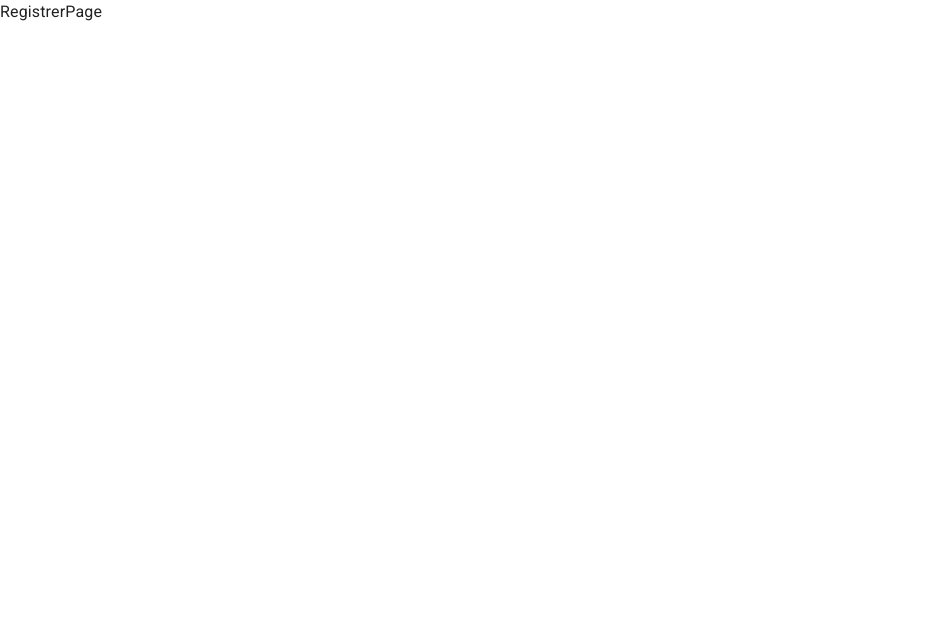
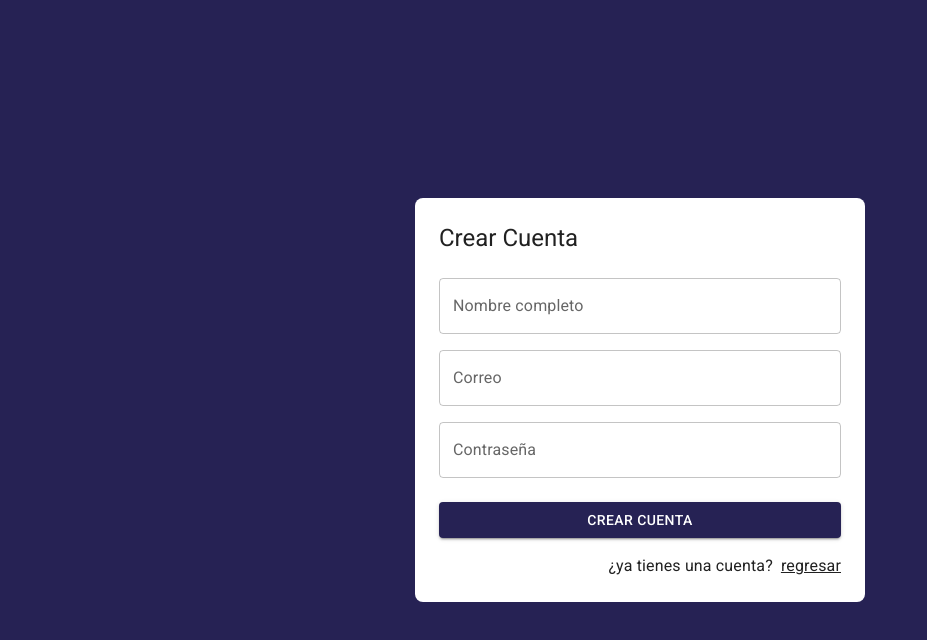
Before and after one commit to euskallehoi/JournalApp, a React (Vite) app: page /auth/Registrer in a window 1280 px wide. Shown: the top 640 px of the page, without its empty margins (0-927 px from the left). Built offline with nearby package versions, Linux system fonts and the light colour scheme.

Commit message:
actualizaciones

```diff
--- /dev/null
+++ b/src/auth/layout/AuthLayout.jsx
@@ -0,0 +1,36 @@
+import { Grid, Typography } from '@mui/material'
+
+
+export const AuthLayout = ({ children, title = '' }) => {
+    return (
+
+        <Grid
+        container
+          spacing={0}
+          direction="column"
+          alignItems="center"
+          justifyContent="center"
+          sx={{ minHeight: '100vh', backgroundColor: 'primary.main', padding: 4 }}
+        >
+
+          <Grid item
+           className='box-shadow'
+           xs={ 3 }
+           sx={{
+            width: { md: 450 },
+            backgroundColor: 'white',
+            padding: 3,
+            borderRadius: 2
+           }}
+          >
+
+            <Typography variant='h5' sx={{ mb: 1 }}>{ title }</Typography>
+
+            { children }
+
+          </Grid>
+
+        </Grid>
+
+    )
+};
--- a/src/auth/pages/LoginPage.jsx
+++ b/src/auth/pages/LoginPage.jsx
@@ -1,27 +1,12 @@
 import { Link as RouterLink } from 'react-router-dom'
 import { Button, Grid, Link, Typography, TextField} from '@mui/material'
 import { Google, } from '@mui/icons-material'
+import { AuthLayout } from '../layout/AuthLayout'
 
 
 export const LoginPage = () => {
     return (
-        <Grid
-          container
-            spacing={0}
-            direction="column"
-            alignItems="center"
-            justifyContent="center"
-            sx={{ minHeight: '100vh', backgroundColor: 'primary.main', padding: 4 }}
-        >
-
-            <Grid item
-             className='box-shadow'
-             xs={ 3 }
-             sx={{ backgroundColor: 'white', padding: 3, borderRadius: 2 }}
-            >
-
-               <Typography variant='h5' sx={{ mb: 1 }}>Login</Typography>
-
+        <AuthLayout title="Login">
 
             <form>
 
@@ -69,11 +54,9 @@
                    </Grid>
 
                </Grid>
-
             </form>
 
-            </Grid>
+        </AuthLayout>
 
-        </Grid>
     )
 }
--- a/src/auth/pages/RegistrerPage.jsx
+++ b/src/auth/pages/RegistrerPage.jsx
@@ -1,7 +1,67 @@
+import { Link as RouterLink } from 'react-router-dom'
+import { Button, Grid, Link, Typography, TextField} from '@mui/material'
+import { Google, } from '@mui/icons-material'
+import { AuthLayout } from '../layout/AuthLayout'
 
 
 export const RegistrerPage = () => {
     return (
-        <div>RegistrerPage</div>
+        <AuthLayout title="Crear Cuenta">
+
+            <form>
+
+               <Grid container>
+
+                    <Grid item xs={ 12 } sx={{ mt: 2 }}>
+
+                    <TextField
+                      label="Nombre completo"
+                      type='text'
+                      placeholder=''
+                      fullWidth
+                    />
+
+                    </Grid>
+
+                   <Grid item xs={ 12 } sx={{ mt: 2 }}>
+
+                       <TextField
+                         label="Correo"
+                         type='email'
+                         placeholder=''
+                         fullWidth
+                       />
+
+                   </Grid>
+
+                   <Grid item xs={ 12 } sx={{ mt: 2 }}>
+                       <TextField
+                         label="Contraseña"
+                         type='password'
+                         placeholder=''
+                         fullWidth
+                       />
+                   </Grid>
+
+                   <Grid container spacing={ 2 } sx={{ mb: 2, mt: 1 }}>
+                       <Grid item xs={ 12 }>
+                           <Button variant='contained' fullWidth >
+                                Crear Cuenta
+                           </Button>
+                       </Grid>
+                   </Grid>
+
+                   <Grid container direction='row' justifyContent='end'>
+                     <Typography sx={{ mr: 1 }}>¿ya tienes una cuenta?</Typography>
+                     <Link component={ RouterLink } color='inherit' to="/auth/login">
+                       regresar
+                     </Link>
+                   </Grid>
+
+               </Grid>
+            </form>
+
+        </AuthLayout>
+
     )
 }
```
Lines whose indentation alone changed are shown as unchanged.
